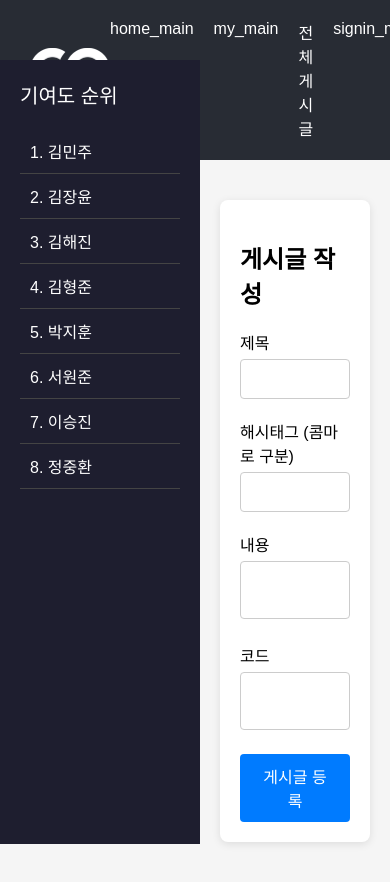
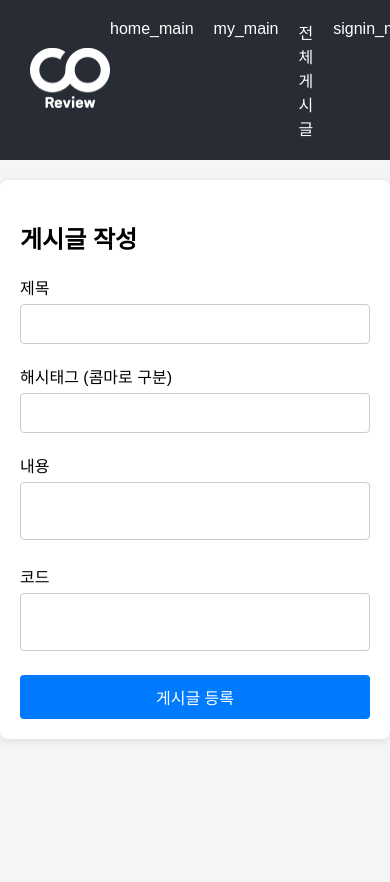
Before and after one commit to Core-View/Front-End, a React (Create React App) app in the folder front/: page /post_write in a window 390 px wide. Shown: the top 882 px of the page. After the commit the page ends 844 px from the top, so only its background shows below. Built offline with nearby package versions, Linux system fonts and the light colour scheme.

Commit message:
Doc: Sidebar 제거. 위치 재조정 예정

```diff
--- a/front/src/App.css
+++ b/front/src/App.css
@@ -25,14 +25,5 @@ body {
 
 .content {
   flex: 1;
-  padding: 20px;
-  margin-left: 250px;
-  margin-right: 250px;
   overflow-y: auto;
 }
-
-@media (max-width: 768px) {
-  .content {
-    margin-left: 200px;
-  }
-}
--- a/front/src/App.js
+++ b/front/src/App.js
@@ -2,7 +2,7 @@ import { BrowserRouter as Router, Route, Routes } from "react-router-dom";
 // header 여서 안나왔는데 Header 로 고쳐서 나옵니다 이제
 // Common
 import Header from "./Common/Header";
-import Sidebar from "./Common/Sidebar";
+// import Sidebar from "./Common/Sidebar";
 // Home
 import Main from "./Home/home_main";
 // My
@@ -23,7 +23,6 @@ function App() {
       <Router>
         <Header />
         <div className="main-content">
-          <Sidebar />
           <div className="content">
             <Routes>
               <Route path="/" element={<Main />} />
```
Also changed, not shown: front/src/Common/sidebar.css (indentation only).
